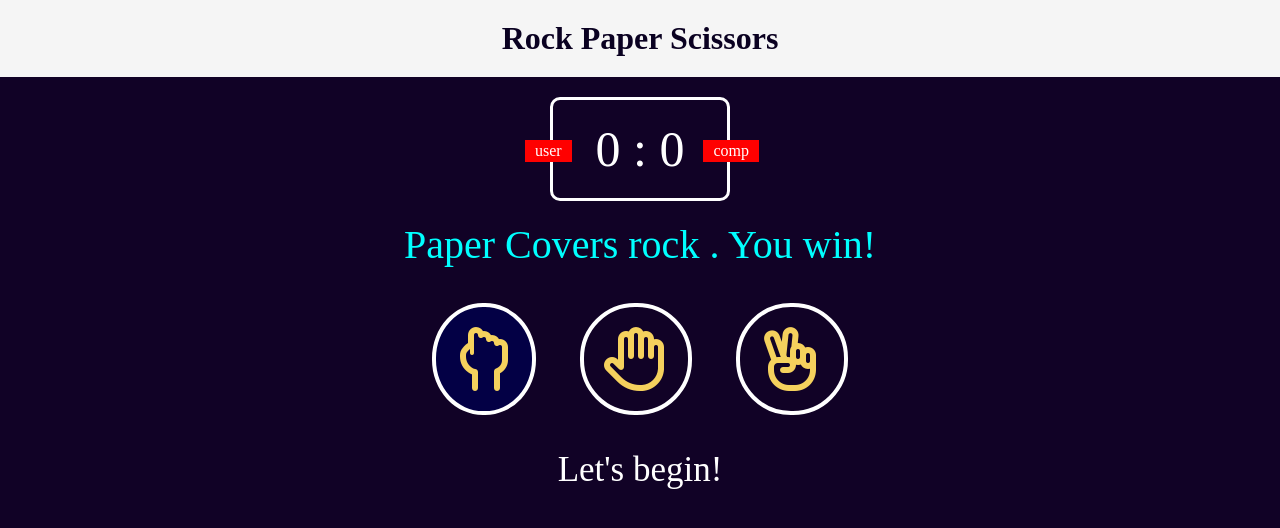
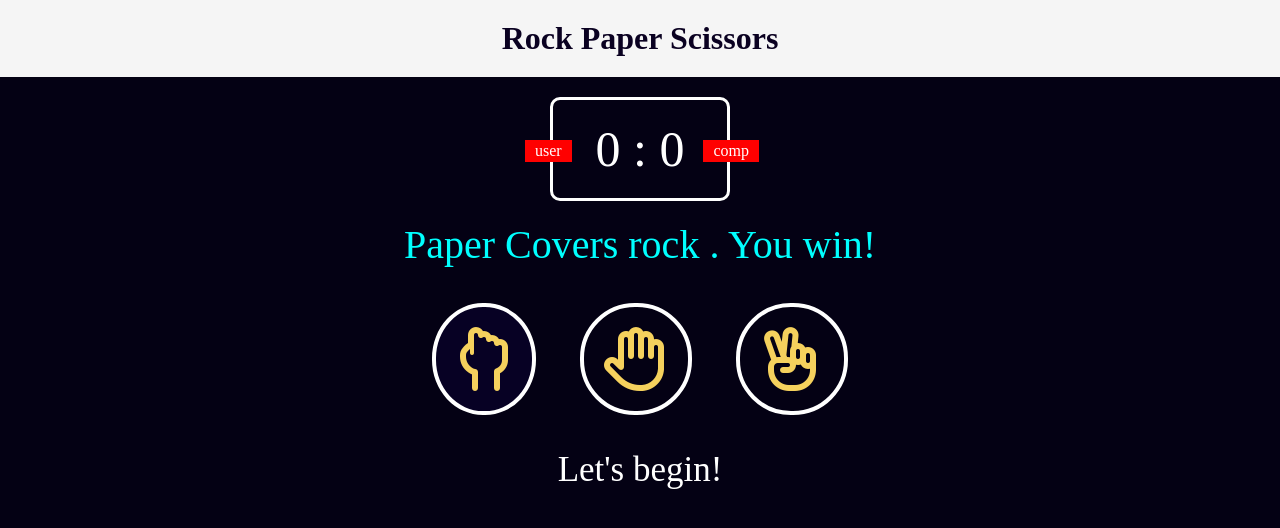
Before and after one commit to snippy066/rockPaperSci, a plain HTML site: page index.html in a window 1280 px wide. In both pictures the pointer is over the icon 484 px from the left and 359 px from the top of the page. Drawn offline with Linux system fonts and the light colour scheme.

Commit message:
Update style.css

```diff
--- a/style.css
+++ b/style.css
@@ -15,7 +15,7 @@ header > h1{
 }
 
 body{
-    background-color:#110226;
+    background-color:#040114;
     color:white;
 }
 
@@ -74,7 +74,7 @@ i{
 
 i:hover{
     cursor: pointer;
-    background-color: #030045;
+    background-color: #070124;
 
 }
 
```
